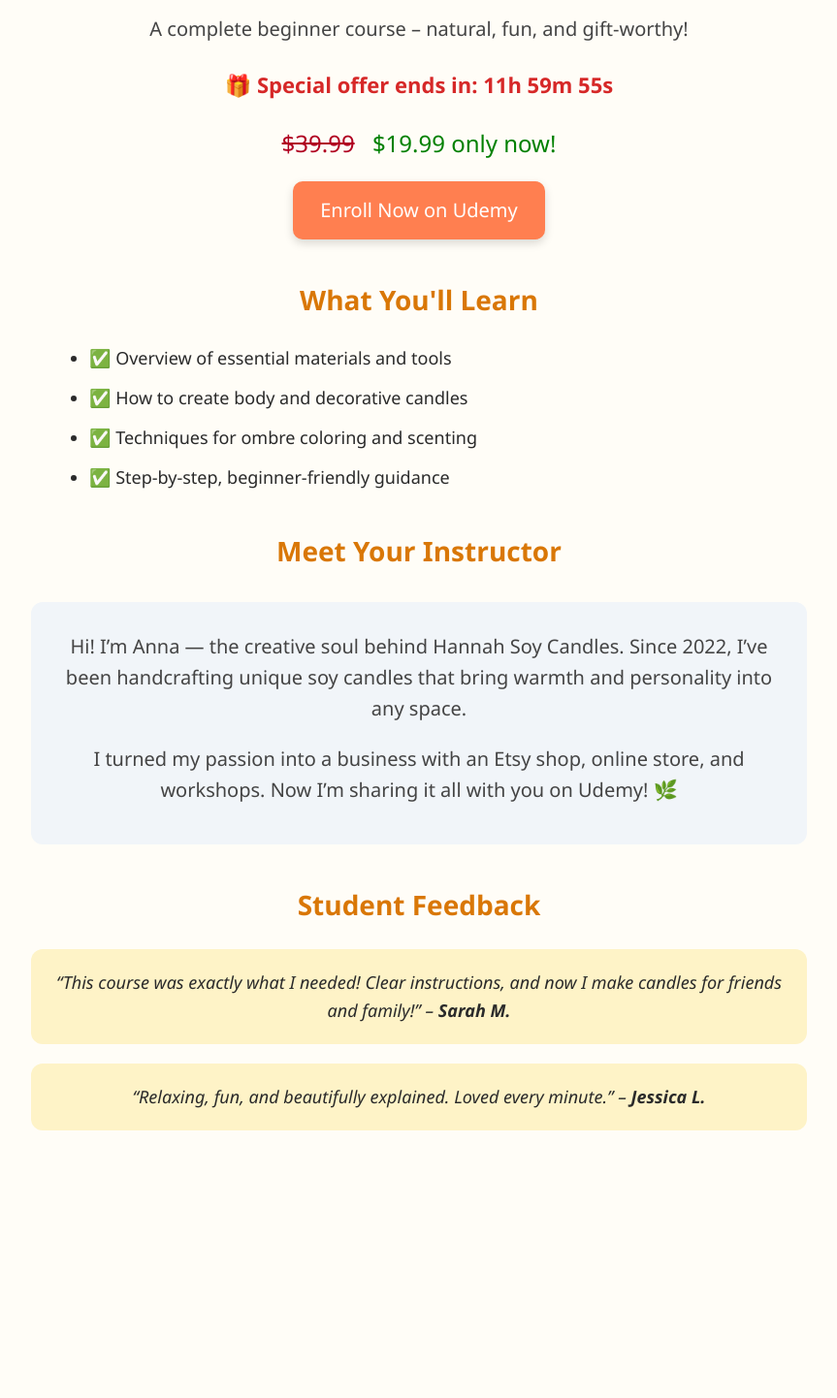
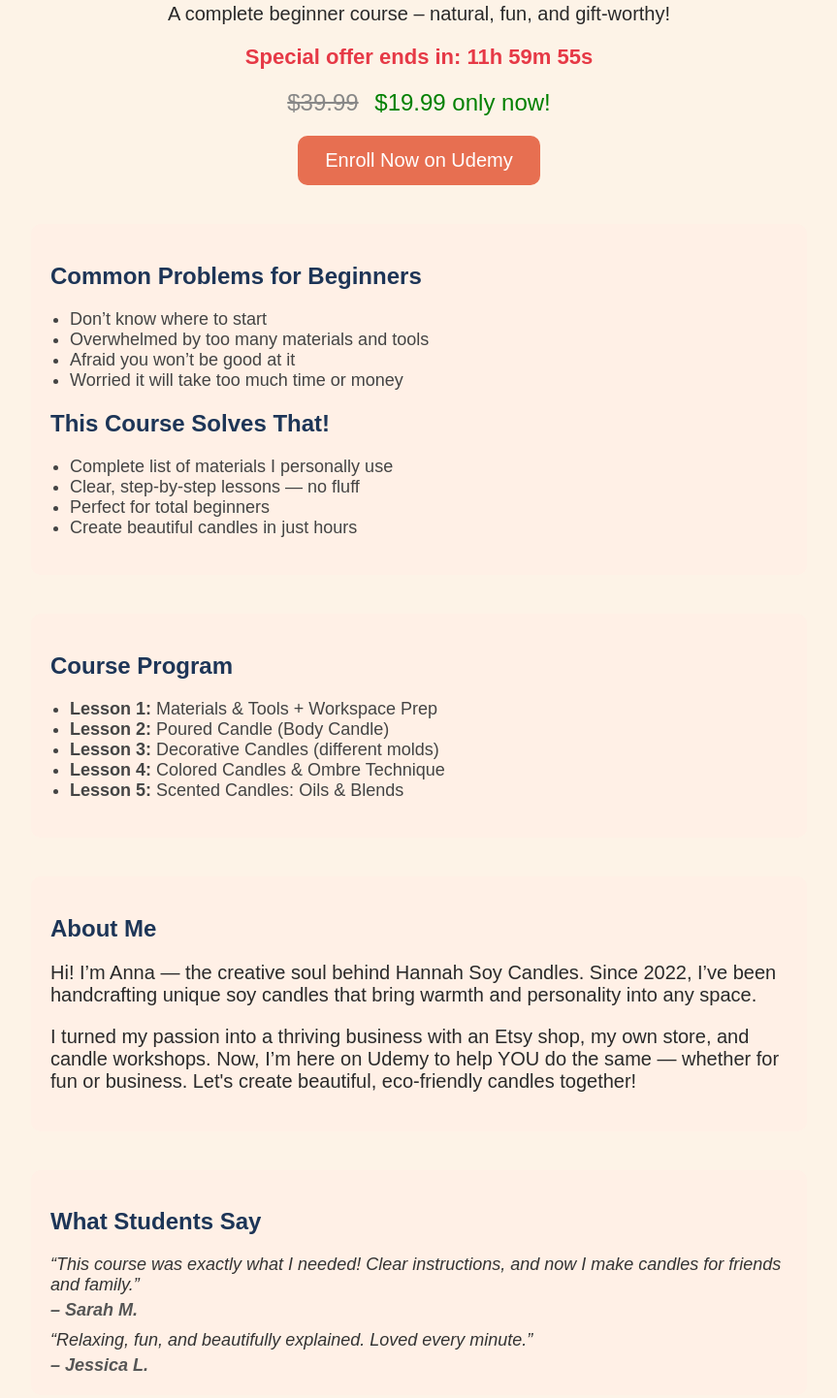
Before and after one commit to anna-ryz/onlinecourse, a plain HTML site: page index.html in a window 1280 px wide. Shown: the part 451-1893 px from the top of the page at 97% size, without its empty margins (208-1071 px from the left). Before the commit the page ends 1657 px from the top, so only its background shows below. Drawn offline with Linux system fonts and the light colour scheme.

Commit message:
Update index.html

```diff
--- a/index.html
+++ b/index.html
@@ -6,65 +6,46 @@
   <title>Decorative Soy Candle Course</title>
   <style>
     body {
-      font-family: 'Segoe UI', sans-serif;
+      font-family: 'Arial', sans-serif;
       margin: 0;
       padding: 20px;
-      background-color: #fffdf7;
+      background-color: #fdf3e7;
       color: #2a2a2a;
-      font-size: 18px;
-      line-height: 1.6;
     }
     .container {
       max-width: 800px;
       margin: auto;
       text-align: center;
     }
-    .hero {
-      max-width: 100%;
-      border-radius: 14px;
-      box-shadow: 0 6px 20px rgba(0,0,0,0.1);
-      margin-bottom: 25px;
-    }
     h1 {
       font-size: 36px;
-      margin-bottom: 20px;
-    }
-    h2 {
-      font-size: 28px;
-      margin-top: 40px;
-      color: #d97706;
+      color: #1d3557;
     }
     p {
       font-size: 20px;
-      color: #444;
-      margin: 10px 0 20px;
     }
-    ul {
-      text-align: left;
-      max-width: 700px;
-      margin: 20px auto;
-      padding-left: 20px;
-    }
-    ul li {
-      margin-bottom: 12px;
-      font-size: 18px;
+    .hero {
+      max-width: 100%;
+      border-radius: 12px;
+      box-shadow: 0 4px 12px rgba(0,0,0,0.1);
+      margin-bottom: 20px;
     }
     .price {
       font-size: 24px;
-      margin-top: 12px;
+      margin-top: 10px;
     }
     .price s {
-      color: #b00020;
-      margin-right: 12px;
+      color: #888;
+      margin-right: 10px;
     }
     #countdown {
       font-size: 22px;
       font-weight: bold;
-      color: #d62828;
-      margin: 24px 0;
+      color: #e63946;
+      margin: 20px 0;
     }
     .cta-button {
-      background-color: #ff7f50;
+      background-color: #e76f51;
       color: white;
       padding: 14px 28px;
       border: none;
@@ -72,26 +53,40 @@
       font-size: 20px;
       cursor: pointer;
       text-decoration: none;
-      box-shadow: 0 4px 10px rgba(0, 0, 0, 0.15);
-      transition: background-color 0.3s ease;
       display: inline-block;
       margin-top: 20px;
+      transition: background-color 0.3s ease;
     }
     .cta-button:hover {
-      background-color: #ff4500;
+      background-color: #d35400;
+    }
+    .info-block, .section {
+      background-color: #fff0e6;
+      padding: 20px;
+      border-radius: 10px;
+      margin-top: 40px;
+      text-align: left;
+    }
+    .info-block h2, .section h2 {
+      font-size: 24px;
+      color: #1d3557;
+    }
+    ul {
+      font-size: 18px;
+      color: #444;
+      padding-left: 20px;
     }
     .testimonial {
-      background: #fef3c7;
-      padding: 20px;
-      border-radius: 12px;
-      margin: 20px 0;
+      margin-top: 10px;
       font-style: italic;
+      font-size: 18px;
+      color: #333;
     }
-    .author-bio {
-      background-color: #f1f5f9;
-      padding: 20px;
-      border-radius: 12px;
-      margin-top: 30px;
+    .testimonial-author {
+      font-weight: bold;
+      margin-top: 5px;
+      display: block;
+      color: #555;
     }
   </style>
 </head>
@@ -99,11 +94,11 @@
   <div class="container">
     <h1>Decorative Pillar Soy Candle Making Course</h1>
 
-    <img class="hero" src="Снимок экрана 2025-03-25 в 13.19.48.png" alt="Soy candles" />
+    <img class="hero" src="Снимок экрана 2025-05-12 в 15.57.20.png" alt="Soy candles" />
 
     <p>A complete beginner course – natural, fun, and gift-worthy!</p>
 
-    <div id="countdown">🎁 Special offer ends in: <span id="time"></span></div>
+    <div id="countdown">Special offer ends in: <span id="time"></span></div>
 
     <div class="price">
       <s>$39.99</s>
@@ -114,26 +109,45 @@
       Enroll Now on Udemy
     </a>
 
-    <h2>What You'll Learn</h2>
-    <ul>
-      <li>✅ Overview of essential materials and tools</li>
-      <li>✅ How to create body and decorative candles</li>
-      <li>✅ Techniques for ombre coloring and scenting</li>
-      <li>✅ Step-by-step, beginner-friendly guidance</li>
-    </ul>
+    <div class="info-block">
+      <h2>Common Problems for Beginners</h2>
+      <ul>
+        <li>Don’t know where to start</li>
+        <li>Overwhelmed by too many materials and tools</li>
+        <li>Afraid you won’t be good at it</li>
+        <li>Worried it will take too much time or money</li>
+      </ul>
 
-    <h2>Meet Your Instructor</h2>
-    <div class="author-bio">
-      <p>Hi! I’m Anna — the creative soul behind Hannah Soy Candles. Since 2022, I’ve been handcrafting unique soy candles that bring warmth and personality into any space.</p>
-      <p>I turned my passion into a business with an Etsy shop, online store, and workshops. Now I’m sharing it all with you on Udemy! 🌿</p>
+      <h2>This Course Solves That!</h2>
+      <ul>
+        <li>Complete list of materials I personally use</li>
+        <li>Clear, step-by-step lessons — no fluff</li>
+        <li>Perfect for total beginners</li>
+        <li>Create beautiful candles in just hours</li>
+      </ul>
     </div>
 
-    <h2>Student Feedback</h2>
-    <div class="testimonial">
-      “This course was exactly what I needed! Clear instructions, and now I make candles for friends and family!” – <strong>Sarah M.</strong>
+    <div class="section">
+      <h2>Course Program</h2>
+      <ul>
+        <li><strong>Lesson 1:</strong> Materials & Tools + Workspace Prep</li>
+        <li><strong>Lesson 2:</strong> Poured Candle (Body Candle)</li>
+        <li><strong>Lesson 3:</strong> Decorative Candles (different molds)</li>
+        <li><strong>Lesson 4:</strong> Colored Candles & Ombre Technique</li>
+        <li><strong>Lesson 5:</strong> Scented Candles: Oils & Blends</li>
+      </ul>
     </div>
-    <div class="testimonial">
-      “Relaxing, fun, and beautifully explained. Loved every minute.” – <strong>Jessica L.</strong>
+
+    <div class="section">
+      <h2>About Me</h2>
+      <p>Hi! I’m Anna — the creative soul behind Hannah Soy Candles. Since 2022, I’ve been handcrafting unique soy candles that bring warmth and personality into any space.</p>
+      <p>I turned my passion into a thriving business with an Etsy shop, my own store, and candle workshops. Now, I’m here on Udemy to help YOU do the same — whether for fun or business. Let's create beautiful, eco-friendly candles together!</p>
+    </div>
+
+    <div class="section">
+      <h2>What Students Say</h2>
+      <div class="testimonial">“This course was exactly what I needed! Clear instructions, and now I make candles for friends and family.”<span class="testimonial-author">– Sarah M.</span></div>
+      <div class="testimonial">“Relaxing, fun, and beautifully explained. Loved every minute.”<span class="testimonial-author">– Jessica L.</span></div>
     </div>
   </div>
 
@@ -159,7 +173,7 @@
       const seconds = Math.floor((t % (1000 * 60)) / 1000);
 
       document.getElementById("time").innerHTML =
-        hours + "h " + minutes + "m " + seconds + "s ";
+        hours + "h " + minutes + "m " + seconds + "s";
     }
 
     setInterval(updateCountdown, 1000);
```
